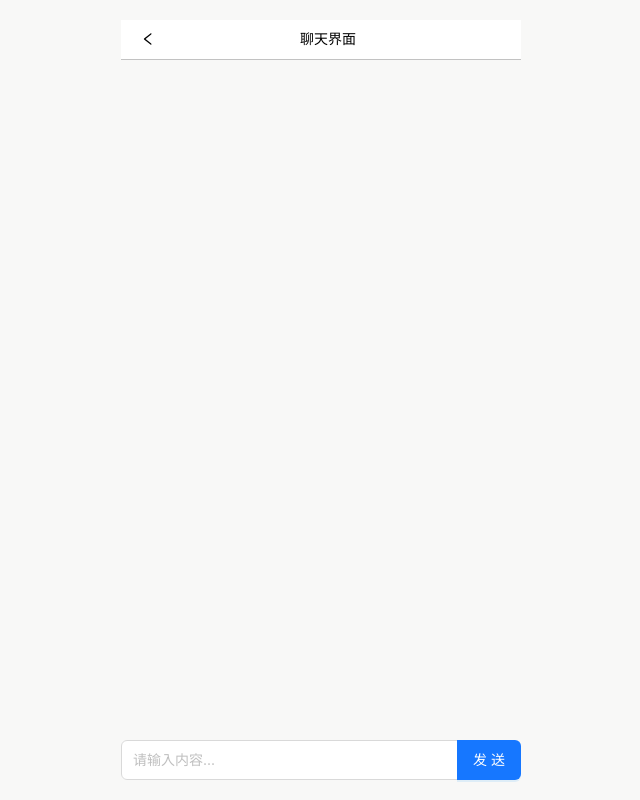
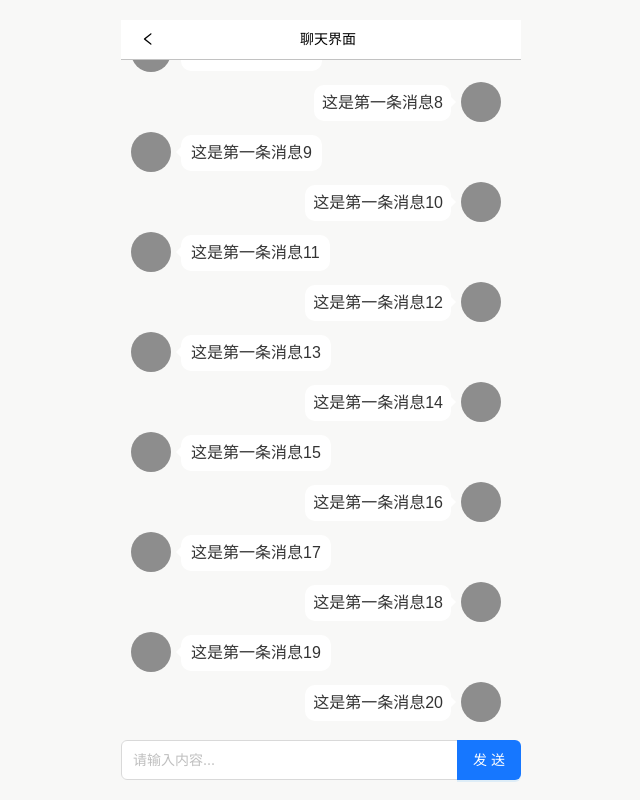
Before and after one commit to bwu-suai/react-ts-webpack, a React app: page /chatComponents in a window 1280 px wide. Shown: the whole page, without its empty margins (319-959 px from the left). Built offline with nearby package versions, Linux system fonts and the light colour scheme.

Commit message:
聊天内容添加默认消息

```diff
--- a/src/pages/chatComponents/index.tsx
+++ b/src/pages/chatComponents/index.tsx
@@ -52,6 +52,17 @@ const chatComponents = () => {
       setScrollTop();
     }, 2000);
   };
+
+  useEffect(() => {
+    let arrList: Message[] = Array.from({ length: 20 }, (_, i) => ({
+      id: `${Math.floor(10000000 + Math.random() * 90000000)}`,
+      content: `这是第一条消息${i + 1}`,
+      sender: i % 2 === 0 ? "other" : "me",
+      time: `${new Date().getTime()}`,
+    }));
+    setMessageList(arrList);
+    setScrollTop();
+  }, []);
 
   const setScrollTop = () =>
     setTimeout(() => {
--- a/src/pages/home/index.tsx
+++ b/src/pages/home/index.tsx
@@ -7,8 +7,8 @@ import { useNavigate } from "react-router";
 import styles from "./home.less";
 
 interface FormValues {
-  nameItem: string; // Input 的值通常是 string
-  selectItem: number; // Select 的 value 是 string（对应 options 的 value 类型）
+  nameItem: string;
+  selectItem: number;
   hahaha: string;
 }
 
@@ -31,7 +31,6 @@ export default function Home() {
     );
   };
 
-  // 3. 给 Form 组件指定泛型 <FormValues>，让 onFinish 自动推断类型
   return (
     <div className={styles["home-page-big-box"]}>
       <Form<FormValues> onFinish={clickFun}>
--- a/src/pages/pullRefresh/index.tsx
+++ b/src/pages/pullRefresh/index.tsx
@@ -15,12 +15,12 @@ const pullRefresh: React.FC = () => {
     Array.from({ length: 20 }, (_, i) => i)
   );
 
-  function renderText(pullStatus: PullStatus, percent: number) {
+  const renderText = (pullStatus: PullStatus, percent: number) => {
     switch (pullStatus) {
       case "pulling":
         return (
           <div>
-            {`下拉即可刷新 `}
+            下拉即可刷新
             <span style={{ color: "green" }}>{`${percent.toFixed(0)}%`}</span>
           </div>
         );
@@ -37,22 +37,22 @@ const pullRefresh: React.FC = () => {
       default:
         return "";
     }
-  }
+  };
 
-  function handleRefresh() {
+  const handleRefresh = () => {
     setRefreshing(true);
     setTimeout(() => {
       setRefreshing(false);
-    }, 1500);
-  }
+    }, 1000);
+  };
 
   return (
-    <div style={{ width: "100vw", height: "100vh", overflow: "auto" }}>
+    <div style={{ width: "100vw", height: "100vh", overflowY: "auto" }}>
       <PullToRefreshify
         refreshing={refreshing}
         onRefresh={handleRefresh}
         renderText={renderText}
-        completeDelay={0}
+        completeDelay={300}
       >
         <div className={styles["pull-item-big-view"]}>
           {dataList.map((item, i) => (
```
